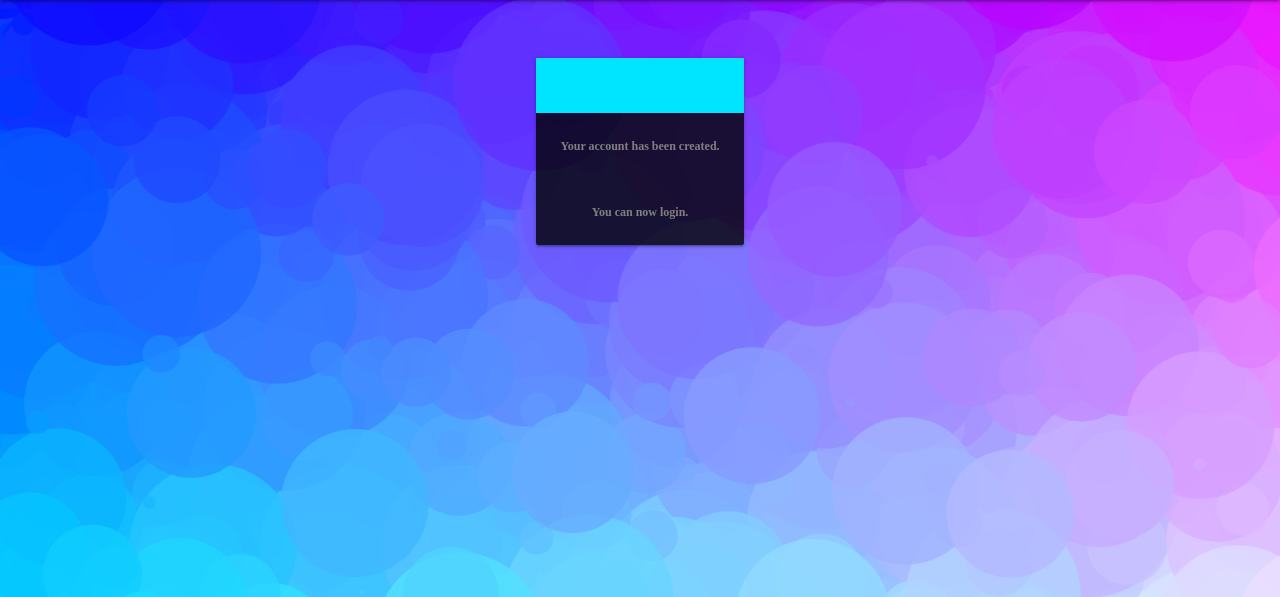
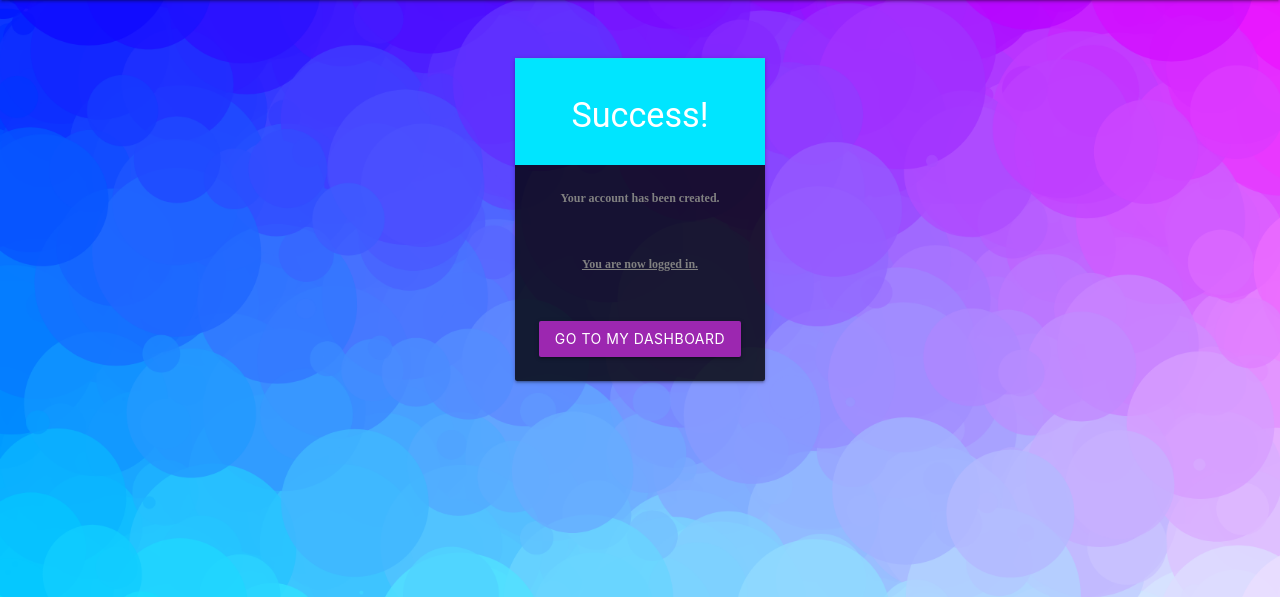
Before and after one commit to dkage/kindle_manga, a Django app: page /account_success in a window 1280 px wide. Shown: the part 70-667 px from the top of the page. Run offline with Django 3.2, Linux system fonts and the light colour scheme; some libraries are stand-ins or nearby versions.

Commit message:
Fix login after registration, redirect, change font, add account_success page html

```diff
--- a/core/urls.py
+++ b/core/urls.py
@@ -3,13 +3,16 @@ from django.urls import path
 import core.views as core
 
 urlpatterns = [
+    # Initial paths
     path('', core.index, name='index'),
     path('index', core.index),
 
+    # Auth paths
     path('signup', core.signup, name='signup'),
     path('account_success', core.account_success, name='account_success'),
     path('login', core.login, name='login'),
     path('test', core.test, name='test'),
 
-    path('dashboard', core.dashboard),
+    # App paths
+    path('dashboard', core.dashboard, name='home'),
 ]
--- a/core/views.py
+++ b/core/views.py
@@ -21,7 +21,7 @@ def signup(request):
             raw_password = form.cleaned_data.get('password1')
             user = authenticate(username=username, password=raw_password)
             login(request, user)
-            return redirect('home')
+            return redirect('account_success')
     else:
         form = SignUpForm()
     return render(request, 'signup.html', {'user_form': form})
@@ -31,7 +31,7 @@ def account_success(request):
     return render(request, 'account_success.html')
 
 
-def login(request):
+def signin(request):
     return render(request, 'login.html')
 
 
--- a/static/css/base.css
+++ b/static/css/base.css
@@ -1,7 +1,7 @@
 body, ul, li, p {
     list-style: none;
     font-size: 1.2rem;
-    font-family: Roboto, serif;
+    font-family: Montserrat, serif;
     display: flex;
     flex-direction: column;
 }
@@ -29,7 +29,7 @@ body {
 
 #sidebar-title {
     color: white;
-    background: darkgray;
+    background: #42a964;
     height: 70px;
 }
 
@@ -85,7 +85,7 @@ header {
 }
 
 @media screen and
-(max-device-width: 1000px){
+(max-width: 1000px){
     .navbar-static-top, #content {
         padding: 0;
     }
--- a/templates/account_success.html
+++ b/templates/account_success.html
@@ -1,11 +1,16 @@
 {% extends 'base_sign_inup.html' %}
 
 {% block page_title %} Account created! {% endblock %}
-{% block h3_title %} Success! {% endblock %}
+
+
+{% block h4_title %} Success! {% endblock %}
 
 {% block form_data %}
     <p>Your account has been created.</p>
     <br><br>
-{#    TODO make login button clickable#}
-    <p> You can now login.</p>
+    <p style="text-decoration: underline"> You are now logged in.</p>
+
+    <br><br>
+
+    <input type="button" class="btn purple" value="Go to my Dashboard" onclick="location.href='{% url 'home' %}';">
 {% endblock %}
```
Also changed, not shown: db.sqlite3.
